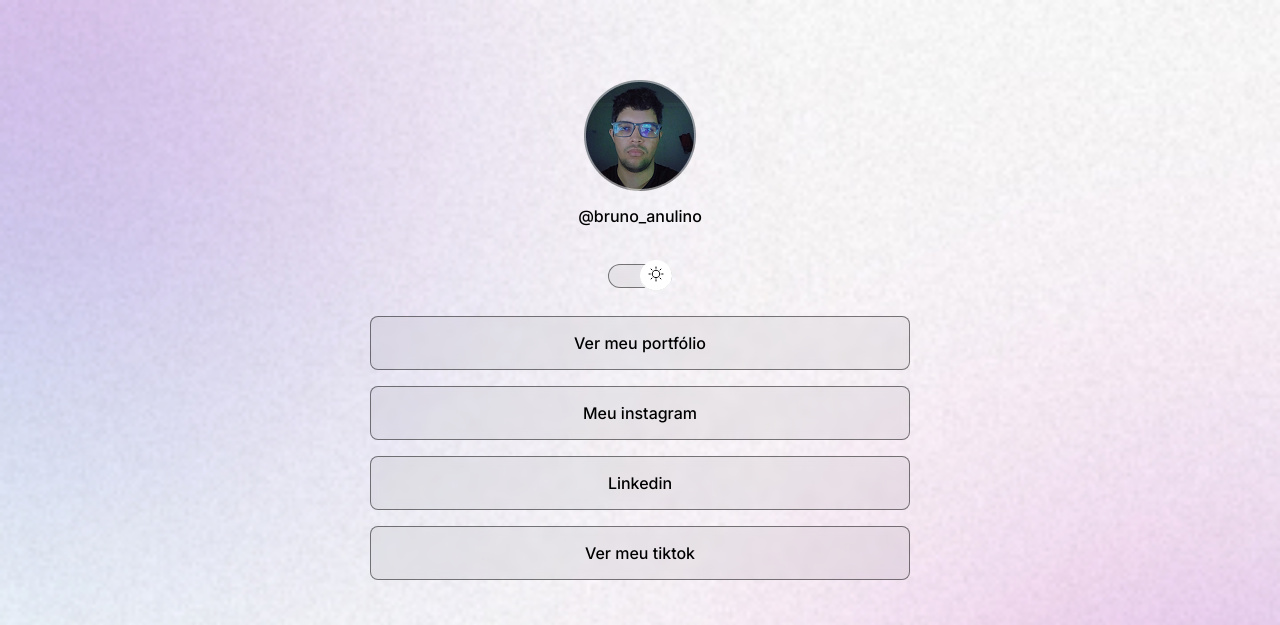
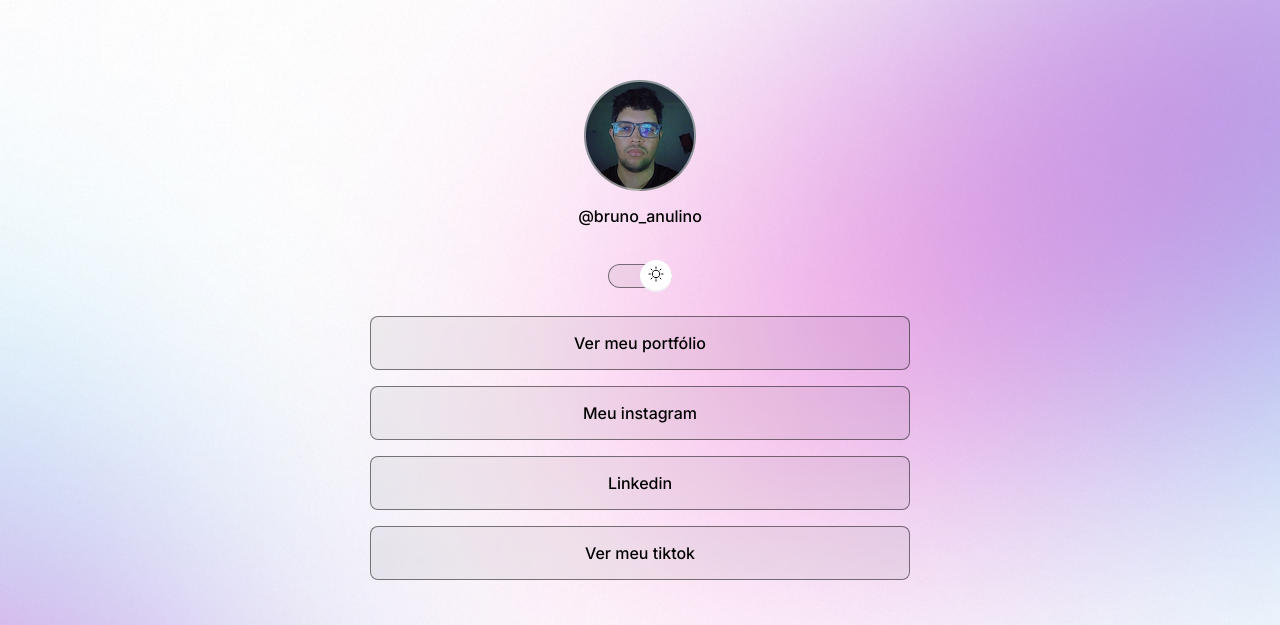
Before and after one commit to BrunoAnulino/projeto.rocket, a plain HTML site: page index.html in a window 1280 px wide. Shown: the top 625 px of the page. Drawn offline with nearby package versions, Linux system fonts and the light colour scheme.

Commit message:
charge background bassed on midia queries

```diff
--- a/Style.css
+++ b/Style.css
@@ -27,6 +27,7 @@ body {background: var(--bg-url);
 background-repeat: no-repeat
 ;background-position: top center;
 background-size: cover;
+height: 100vh;
 }
 
 
@@ -156,4 +157,13 @@ border-radius: 50%;}
 footer
 {padding: 24px 0 ;
 text-align:center;
-font-size: 14px;}
+font-size: 14px;
+}
+/* media queries */
+@media(min-width: 700px ) {
+    :root { --bg-url: url(./bg-desktop.jpg);
+    }
+
+    .light { --bg-url: url(./bg-desktop-light.jpg);
+    }
+}
```
Also changed, not shown: bg-desktop-light.jpg (added), bg-desktop.jpg (added).
